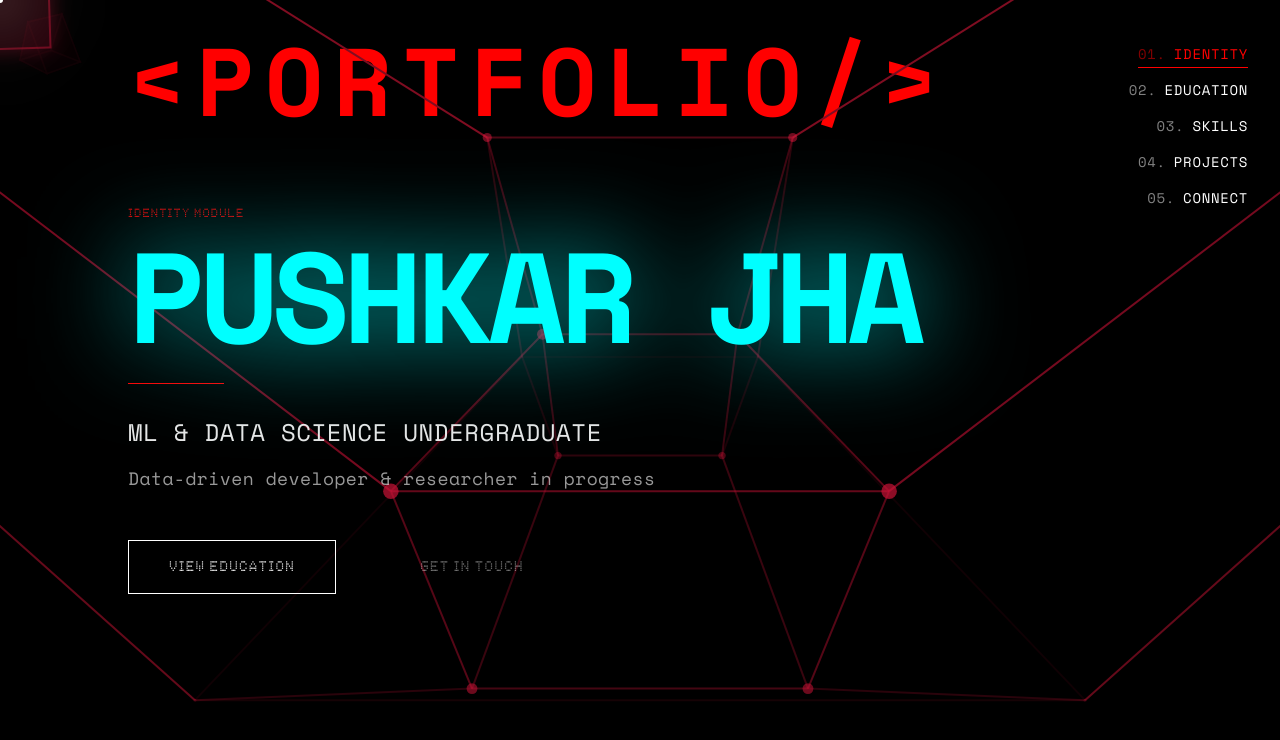
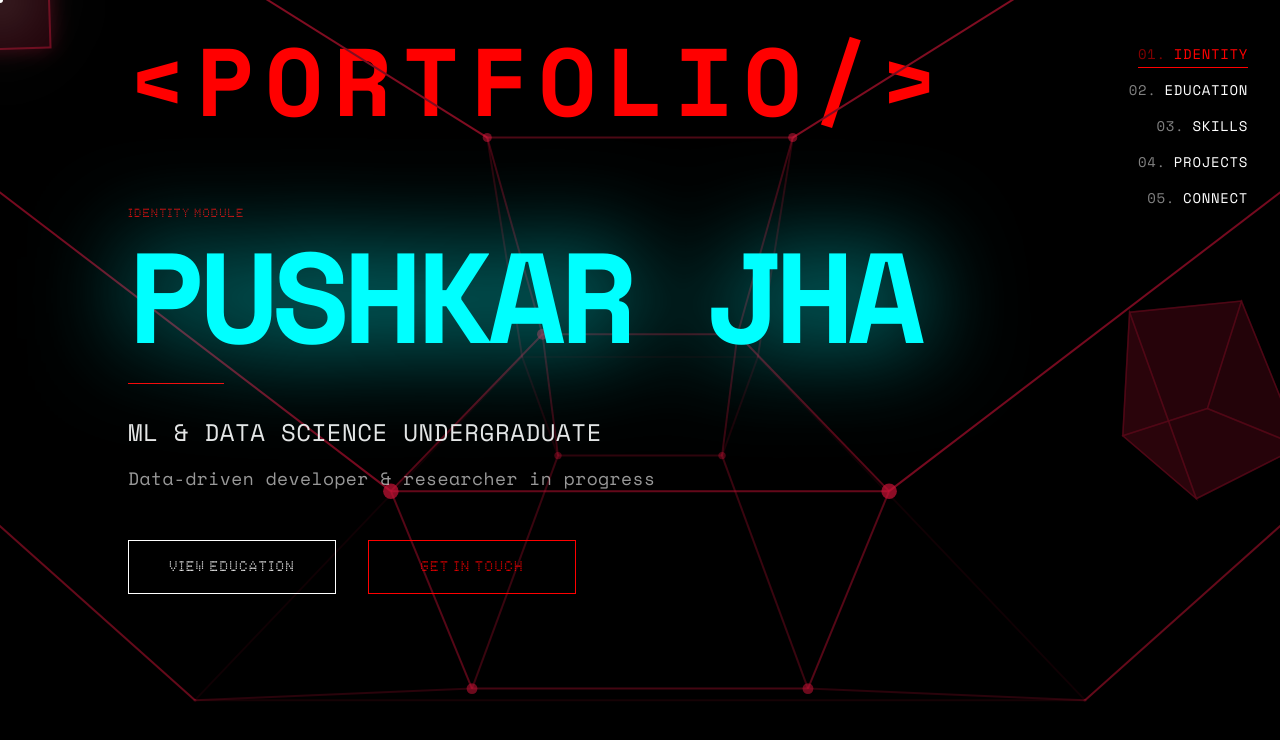
Before and after one commit to entr0py-y/Endeavor, a Next.js app: page / in a window 1280 px wide. Shown: the top 740 px of the page. Built offline with nearby package versions, Linux system fonts and the light colour scheme.

Commit message:
fix: enforce scroll lock to fix nav drift, update buttons and 3d objects

```diff
--- a/pages/index.tsx
+++ b/pages/index.tsx
@@ -172,7 +172,12 @@ export default function Home() {
       >
 
         {/* Screen 1: Identity */}
-        <section id="identity" className="snap-start h-screen w-full flex flex-col items-start justify-center p-6 md:pl-32 relative z-10">
+        <section id="identity" className="snap-start h-screen w-full flex flex-col items-start justify-center p-6 md:pl-32 relative z-10 overflow-hidden">
+          {/* 3D Object: Prism on Right for Identity */}
+          <div className="absolute right-20 top-1/2 -translate-y-1/2 hidden md:block pointer-events-none">
+            <RotatingPrism scale={1.5} />
+          </div>
+
           <motion.div
             className="w-full max-w-5xl relative text-left"
             initial={{ opacity: 0, x: -50 }}
@@ -180,11 +185,6 @@ export default function Home() {
             viewport={{ once: true }}
             transition={{ duration: 0.6 }}
           >
-            {/* Decorative elements */}
-            <div className="absolute -top-40 -left-20 opacity-20 pointer-events-none hidden md:block">
-              <RotatingPrism scale={0.5} />
-            </div>
-
             <div className="flex flex-col justify-center relative items-start">
               <h2 className="text-xs text-nothing-red tracking-[0.3em] mb-2 font-bold dot-matrix">IDENTITY MODULE</h2>
               <h1 className="text-6xl md:text-9xl font-bold tracking-tighter mb-6 text-[#00FFFF] font-space-mono drop-shadow-[0_0_50px_rgba(0,255,255,0.8)]">
@@ -207,7 +207,7 @@ export default function Home() {
                 </button>
                 <button
                   onClick={() => scrollToSection('connect')}
-                  className="bg-transparent text-white/50 hover:text-white w-full py-4 text-sm tracking-[0.2em] transition-all duration-300 dot-matrix font-bold border border-transparent hover:border-white/50"
+                  className="bg-transparent border border-nothing-red text-nothing-red w-full py-4 text-sm tracking-[0.2em] transition-all duration-300 dot-matrix font-bold hover:bg-nothing-red hover:text-white cursor-pointer"
                 >
                   GET IN TOUCH
                 </button>
@@ -217,7 +217,12 @@ export default function Home() {
         </section>
 
         {/* Screen 2: Education */}
-        <section id="education" className="snap-start h-screen w-full flex flex-col items-start justify-center p-6 md:pl-32 relative z-10">
+        <section id="education" className="snap-start h-screen w-full flex flex-col items-start justify-center p-6 md:pl-32 relative z-10 overflow-hidden">
+          {/* 3D Object: Cube on Right for Others */}
+          <div className="absolute right-20 top-1/2 -translate-y-1/2 hidden md:block pointer-events-none opacity-40">
+            <RotatingCube />
+          </div>
+
           <div className="w-full max-w-5xl">
             <motion.div
               initial={{ opacity: 0, x: -50 }}
@@ -247,7 +252,12 @@ export default function Home() {
         </section>
 
         {/* Screen 3: Skills */}
-        <section id="skills" className="snap-start h-screen w-full flex flex-col items-start justify-center p-6 md:pl-32 relative z-10">
+        <section id="skills" className="snap-start h-screen w-full flex flex-col items-start justify-center p-6 md:pl-32 relative z-10 overflow-hidden">
+          {/* 3D Object: Cube on Right for Others */}
+          <div className="absolute right-20 top-1/2 -translate-y-1/2 hidden md:block pointer-events-none opacity-40">
+            <RotatingCube />
+          </div>
+
           <div className="w-full max-w-6xl">
             <motion.div
               initial={{ opacity: 0, x: -50 }}
@@ -280,7 +290,12 @@ export default function Home() {
         </section>
 
         {/* Screen 4: Projects */}
-        <section id="projects" className="snap-start h-screen w-full flex flex-col items-start justify-center p-6 md:pl-32 relative z-10">
+        <section id="projects" className="snap-start h-screen w-full flex flex-col items-start justify-center p-6 md:pl-32 relative z-10 overflow-hidden">
+          {/* 3D Object: Cube on Right for Others */}
+          <div className="absolute right-20 top-1/2 -translate-y-1/2 hidden md:block pointer-events-none opacity-40">
+            <RotatingCube />
+          </div>
+
           <div className="w-full max-w-4xl text-left">
             <motion.div
               initial={{ opacity: 0, x: -50 }}
@@ -299,7 +314,12 @@ export default function Home() {
         </section>
 
         {/* Screen 5: Connect */}
-        <section id="connect" className="snap-start h-screen w-full flex flex-col items-start justify-center p-6 md:pl-32 relative z-10">
+        <section id="connect" className="snap-start h-screen w-full flex flex-col items-start justify-center p-6 md:pl-32 relative z-10 overflow-hidden">
+          {/* 3D Object: Cube on Right for Others */}
+          <div className="absolute right-20 top-1/2 -translate-y-1/2 hidden md:block pointer-events-none opacity-40">
+            <RotatingCube />
+          </div>
+
           <div className="w-full max-w-5xl h-full flex flex-col justify-center py-20">
             <motion.div
               initial={{ opacity: 0, x: -50 }}
```
